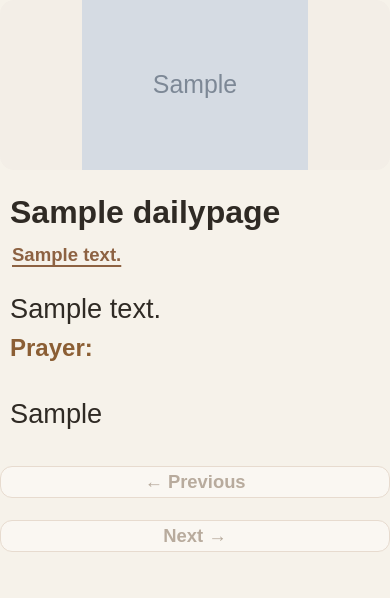
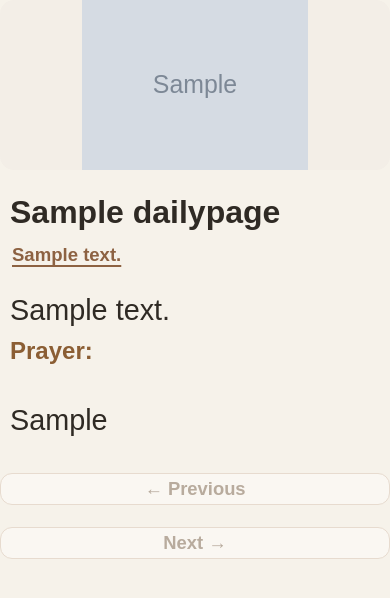
Before and after one commit to johnchen008/devotional2026, a Django app: page / in a window 390 px wide. Shown: the top 598 px of the page. Run offline with Django 4.2, Linux system fonts and the light colour scheme; tables that the repository leaves empty hold one stand-in row (values such as "Sample post"); grey boxes marked "Sample" are stand-in pictures.

Commit message:
update template

```diff
--- a/static/css/site.css
+++ b/static/css/site.css
@@ -100,11 +100,11 @@ body {
 
 .body-text,
 .prayer-text {
-    font-size: 1.7rem;
+    font-size: 1.8rem;
     line-height: 1.7;
     text-align: left;
     letter-spacing: 0;
-    margin-bottom: 0px;
+
 }
 
 .nav-links {
@@ -170,7 +170,8 @@ body {
     }
 
  .body-text p {
-    margin: 0 10px 0.9em 10px;
+    margin: 0 10px 0em 10px;
+    font-size: 1.8rem;
     line-height: 1.7;
 }
 
@@ -178,12 +179,10 @@ body {
     margin-bottom: 0;
 }
 
-.body-text p:last-child {
-    margin-bottom: 0;
 }
     .prayer-text {
         margin: 0 10px 0em 10px;
-        font-size: 1.7rem;
+        font-size: 1.8rem;
         line-height: 1.7;
 
     }
```
